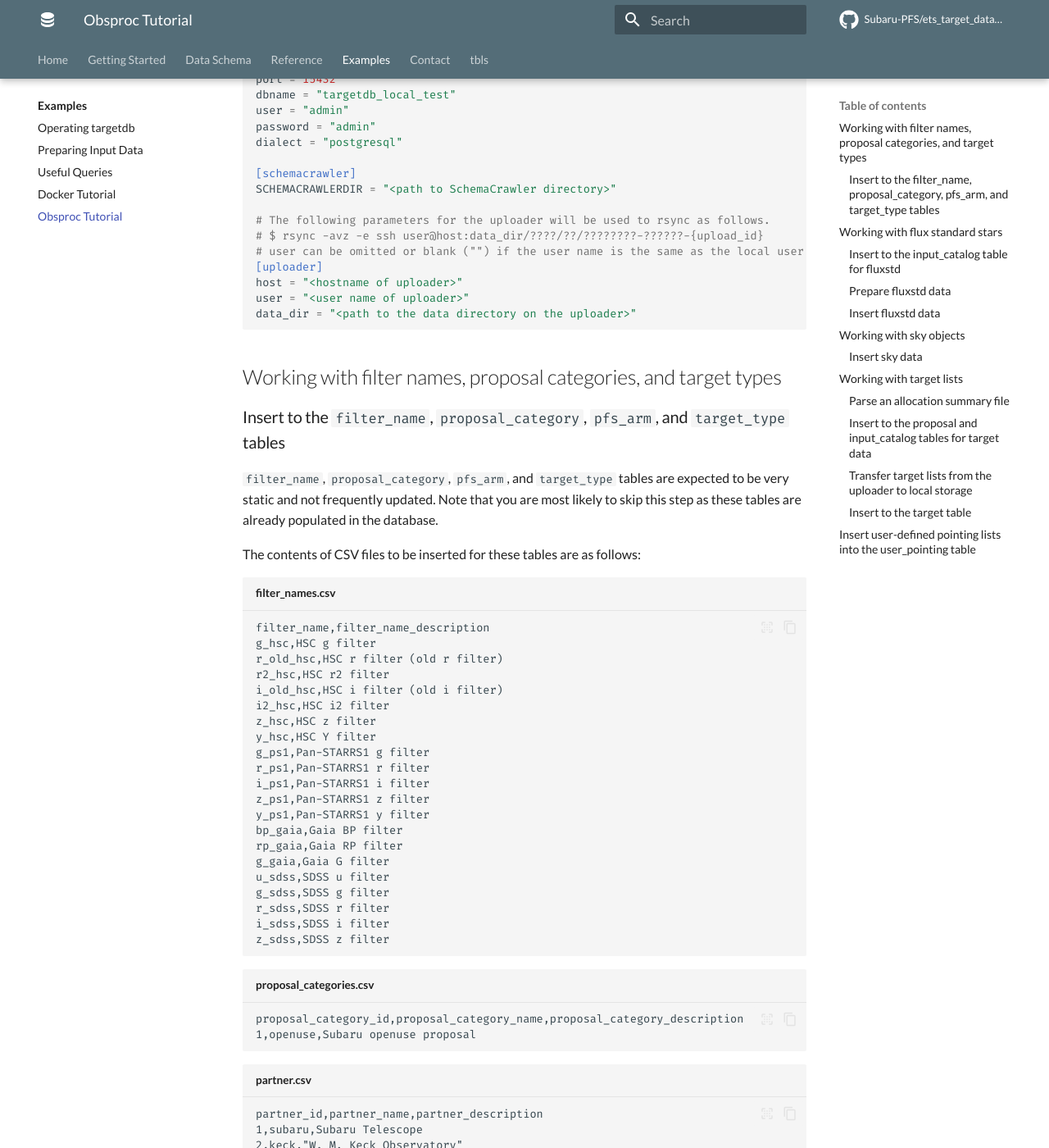
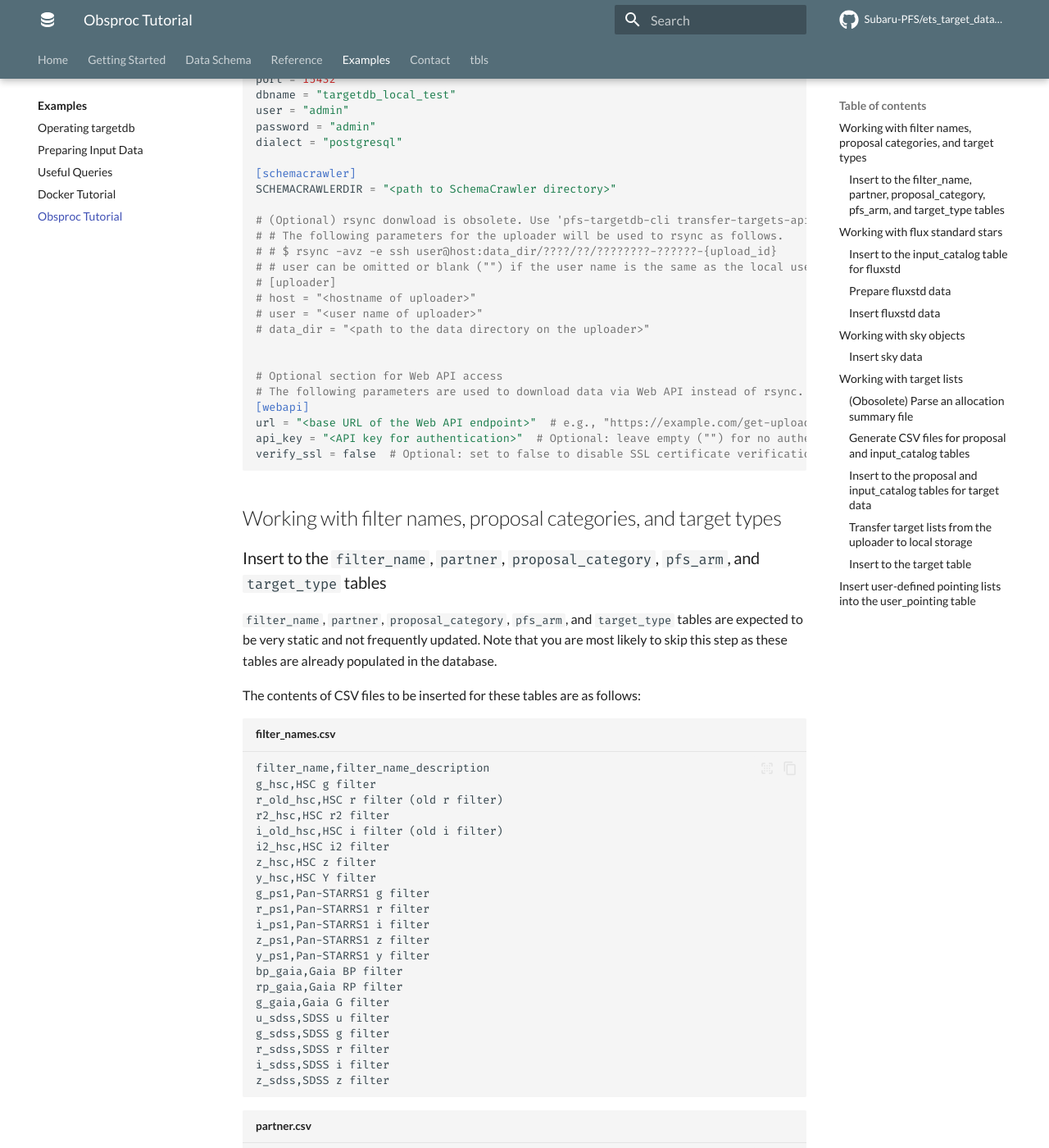
Before and after one commit to Subaru-PFS/ets_target_database, an MkDocs documentation site: the page built from docs/examples/obsproc.md, in a window 1280 px wide and 1400 px high, scrolled down 524 px. Shown: the whole window at 82% size. Built offline with MkDocs 1.6.1 and Material for MkDocs 9.7.7, drawn with Linux system fonts in a browser that asks for light colours; plug-ins that fetch from the network failed and are left out; comment, search, counter and statistics services are not loaded; some of the changed text lies outside the part shown.

````diff
--- a/docs/examples/obsproc.md
+++ b/docs/examples/obsproc.md
@@ -23,20 +23,29 @@ dialect = "postgresql"
 [schemacrawler]
 SCHEMACRAWLERDIR = "<path to SchemaCrawler directory>"
 
-# The following parameters for the uploader will be used to rsync as follows.
-# $ rsync -avz -e ssh user@host:data_dir/????/??/????????-??????-{upload_id}
-# user can be omitted or blank ("") if the user name is the same as the local user name or an alias is defined in ~/.ssh/config.
-[uploader]
-host = "<hostname of uploader>"
-user = "<user name of uploader>"
-data_dir = "<path to the data directory on the uploader>"
+# (Optional) rsync donwload is obsolete. Use 'pfs-targetdb-cli transfer-targets-api' instead.
+# # The following parameters for the uploader will be used to rsync as follows.
+# # $ rsync -avz -e ssh user@host:data_dir/????/??/????????-??????-{upload_id}
+# # user can be omitted or blank ("") if the user name is the same as the local user name or an alias is defined in ~/.ssh/config.
+# [uploader]
+# host = "<hostname of uploader>"
+# user = "<user name of uploader>"
+# data_dir = "<path to the data directory on the uploader>"
+
+
+# Optional section for Web API access
+# The following parameters are used to download data via Web API instead of rsync.
+[webapi]
+url = "<base URL of the Web API endpoint>"  # e.g., "https://example.com/get-upload/"
+api_key = "<API key for authentication>"  # Optional: leave empty ("") for no authentication
+verify_ssl = false  # Optional: set to false to disable SSL certificate verification
 ```
 
 ## Working with filter names, proposal categories, and target types
 
-### Insert to the `filter_name`, `proposal_category`, `pfs_arm`, and `target_type` tables
+### Insert to the `filter_name`, `partner`, `proposal_category`, `pfs_arm`, and `target_type` tables
 
-`filter_name`, `proposal_category`, `pfs_arm`, and `target_type` tables are expected to be very static and not frequently updated.
+`filter_name`, `partner`, `proposal_category`, `pfs_arm`, and `target_type` tables are expected to be very static and not frequently updated.
 Note that you are most likely to skip this step as these tables are already populated in the database.
 
 The contents of CSV files to be inserted for these tables are as follows:
@@ -65,17 +74,17 @@ i_sdss,SDSS i filter
 z_sdss,SDSS z filter
 ```
 
-```csv title="proposal_categories.csv"
-proposal_category_id,proposal_category_name,proposal_category_description
-1,openuse,Subaru openuse proposal
-```
-
 ```csv title="partner.csv"
 partner_id,partner_name,partner_description
 1,subaru,Subaru Telescope
 2,keck,"W. M. Keck Observatory"
 3,gemini,Gemini Telescope
 4,uh,University of Hawaii
+```
+
+```csv title="proposal_categories.csv"
+proposal_category_id,proposal_category_name,proposal_category_description
+1,openuse,Subaru openuse proposal
 ```
 
 ```csv title="pfs_arm.csv"
@@ -98,6 +107,8 @@ target_type_id,target_type_name,target_type_description
 8,DCB,fiber goes to DCB/DCB2
 9,HOME,cobra is going to home position
 10,BLACKSPOT,cobra is going to black spot position
+11,AFL,"The fiber is fed by all fiber lamp cable"
+12,SCIENCE_MASKED,"The fiber is on a science target redacted for privacy"
 ```
 
 You can insert these data into the database using the following commands:
@@ -168,7 +179,12 @@ WIP
 
 ## Working with target lists
 
-### Parse an allocation summary file
+### (Obosolete) Parse an allocation summary file
+
+!!! warning
+
+    Parsing an Excel file is obsolete at this point. Currently, the output CSV files are directly made from the spreadsheet.
+    See the formats of `proposal.csv` and `input_catalogs.csv` in the following sections.
 
 Suppose you have an Excel file named `pfs_allocation_summary.xlsx` with 2 sheets, `Proposals` and `Allocation`, as shown below.
 
@@ -194,7 +210,11 @@ Then, execute the following command to parse the Excel file and generate CSV fil
 $ pfs-targetdb-cli parse-alloc pfs_allocation_summary.xlsx
 ```
 
-The command will generate the following CSV files in the current directory.
+### Generate CSV files for `proposal` and `input_catalog` tables
+
+The command above will generate the following CSV files in the current directory.
+It is also possible to directly create these CSV files from the time allocation information without using the Excel file.
+Note that the order of the columns can be different from the examples below, but the content should be the same.
 
 ```csv title="proposal.csv"
 proposal_id,group_id,pi_first_name,pi_last_name,pi_middle_name,rank,grade,allocated_time_total,allocated_time_lr,allocated_time_mr,proposal_category_name,is_too
@@ -222,9 +242,10 @@ $ pfs-targetdb-cli insert input_catalogs.csv -c db_config.toml --table input_cat
 ### Transfer target lists from the uploader to local storage
 
 You need to transfer the target lists from the uploader to the local storage.
+The following command uses the Web API to download the target lists based on the `upload_id` specified in the `input_catalogs.csv` file. You must be within the network that can access the uploader's Web API.
 
 ```console
-$ pfs-targetdb-cli transfer-targets input_catalogs.csv -c db_config.toml
+$ pfs-targetdb-cli transfer-targets-api input_catalogs.csv -c db_config.toml
 ```
 
 At the end of the command, a summary will be shown as follows.
@@ -269,9 +290,11 @@ $ pfs-targetdb-cli insert 20240229-013729-ba59115da8084653/target_ba59115da80846
 
 When there is a user-defined pointing list, it can be inserted into the `user_pointing` table in the `targetdb` database.
 
-```bash
-pfs-targetdb-cli insert -c dbconf.toml -t user_pointing pointing_list.ecsv \
+```
+$ pfs-targetdb-cli insert-pointings ./input_catalogs.csv -c db_config.toml --commit
+
+# or insert manually
+
+$ pfs-targetdb-cli insert -c dbconf.toml -t user_pointing pointing_list.ecsv \
     --commit --upload_id "aabbccddeeffgghh"
 ```
-
-Currently, you need to insert the custom pointing list one by one. We are planning to support batch insertion in the future.
````
Also changed, not shown: other parts of docs/examples/obsproc.md (+6 -6 lines), docs/contact.md (+20 -3 lines), docs/getting_started.md (+31 -30 lines), docs/index.md (+4 -2 lines), 2 other files.
